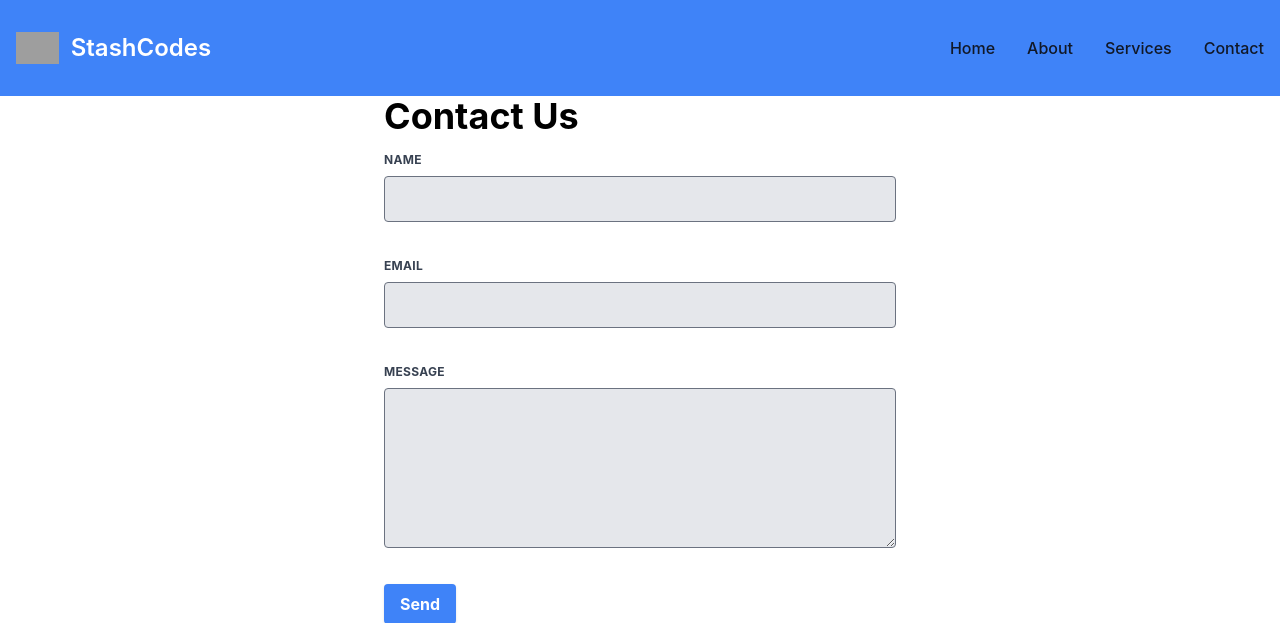
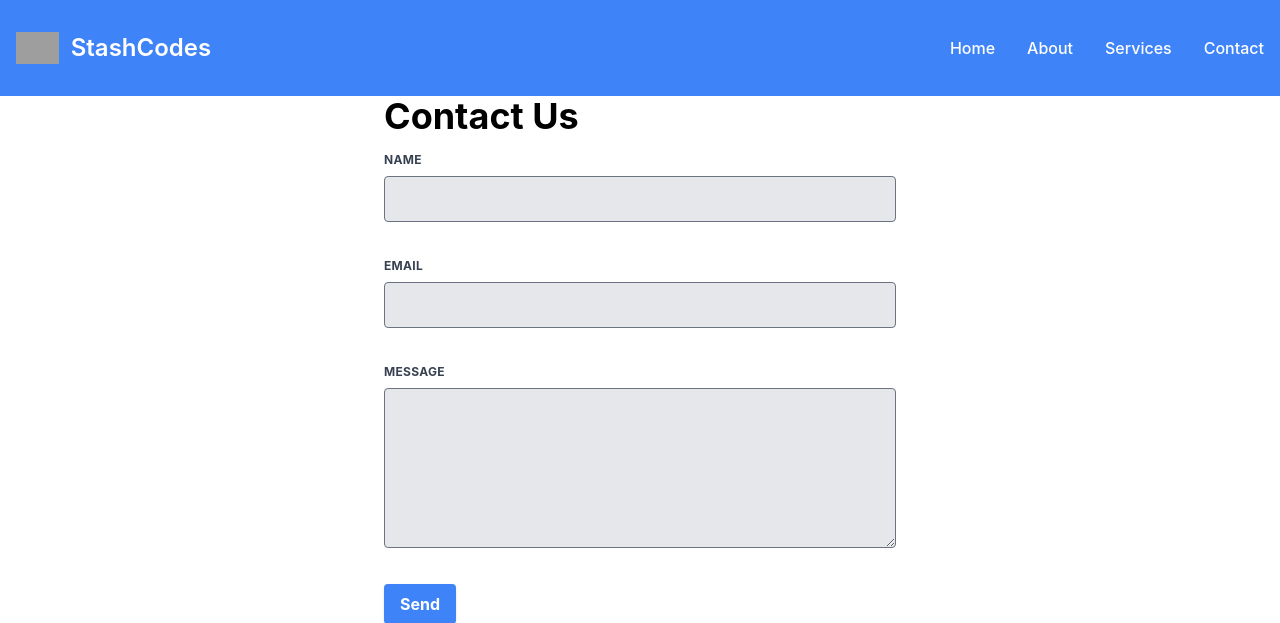
Before and after one commit to Mr-Jerry-Haxor/stashcodes, a Django app: page /contact/ in a window 1280 px wide. Shown: the top 623 px of the page. Run offline with Django 5.2, Linux system fonts and the light colour scheme; some libraries are stand-ins or nearby versions; grey boxes are pictures that could not be loaded.

Commit message:
Update header.html

```diff
--- a/users/templates/header.html
+++ b/users/templates/header.html
@@ -18,10 +18,10 @@
         </button>
         <nav class="hidden w-full md:block md:w-auto" id="navbar-default">
             <ul class="font-medium flex flex-col p-4 md:p-0 mt-4 border border-gray-100 rounded-lg bg-gray-50 md:flex-row md:space-x-8 rtl:space-x-reverse md:mt-0 md:border-0 md:bg-transparent dark:bg-gray-800 md:dark:bg-gray-900 dark:border-gray-700">
-                <li><a href="{% url "home" %}" class="block py-2 px-3 text-gray-900 rounded hover:bg-gray-100 md:hover:bg-transparent md:border-0 md:hover:text-blue-700 md:p-0 dark:text-white md:dark:hover:text-blue-500 dark:hover:bg-gray-700 dark:hover:text-white md:dark:hover:bg-transparent" aria-current="page">Home</a></li>
-                <li><a href="{% url "home" %}#about" class="block py-2 px-3 text-gray-900 rounded hover:bg-gray-100 md:hover:bg-transparent md:border-0 md:hover:text-blue-700 md:p-0 dark:text-white md:dark:hover:text-blue-500 dark:hover:bg-gray-700 dark:hover:text-white md:dark:hover:bg-transparent">About</a></li>
-                <li><a href="{% url "home" %}#services" class="block py-2 px-3 text-gray-900 rounded hover:bg-gray-100 md:hover:bg-transparent md:border-0 md:hover:text-blue-700 md:p-0 dark:text-white md:dark:hover:text-blue-500 dark:hover:bg-gray-700 dark:hover:text-white md:dark:hover:bg-transparent">Services</a></li>
-                <li><a href="{% url "contact" %}" class="block py-2 px-3 text-gray-900 rounded hover:bg-gray-100 md:hover:bg-transparent md:border-0 md:hover:text-blue-700 md:p-0 dark:text-white md:dark:hover:text-blue-500 dark:hover:bg-gray-700 dark:hover:text-white md:dark:hover:bg-transparent">Contact</a></li>
+                <li><a href="{% url "home" %}" class="block py-2 px-3 text-white rounded hover:bg-gray-100 md:hover:bg-transparent md:border-0 md:hover:text-blue-700 md:p-0 dark:text-white md:dark:hover:text-blue-500 dark:hover:bg-gray-700 dark:hover:text-white md:dark:hover:bg-transparent" aria-current="page">Home</a></li>
+                <li><a href="{% url "home" %}#about" class="block py-2 px-3 text-white rounded hover:bg-gray-100 md:hover:bg-transparent md:border-0 md:hover:text-blue-700 md:p-0 dark:text-white md:dark:hover:text-blue-500 dark:hover:bg-gray-700 dark:hover:text-white md:dark:hover:bg-transparent">About</a></li>
+                <li><a href="{% url "home" %}#services" class="block py-2 px-3 text-white rounded hover:bg-gray-100 md:hover:bg-transparent md:border-0 md:hover:text-blue-700 md:p-0 dark:text-white md:dark:hover:text-blue-500 dark:hover:bg-gray-700 dark:hover:text-white md:dark:hover:bg-transparent">Services</a></li>
+                <li><a href="{% url "contact" %}" class="block py-2 px-3 text-white rounded hover:bg-gray-100 md:hover:bg-transparent md:border-0 md:hover:text-blue-700 md:p-0 dark:text-white md:dark:hover:text-blue-500 dark:hover:bg-gray-700 dark:hover:text-white md:dark:hover:bg-transparent">Contact</a></li>
             </ul>
         </nav>
     </div>
```
